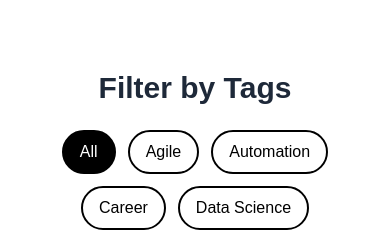
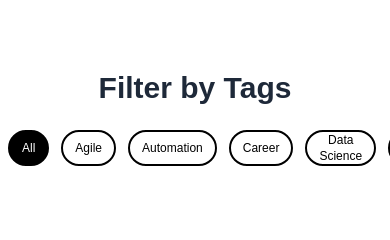
Before and after one commit to Con-Adonis/Connor-Portfolio, a Next.js app: page /blog in a window 390 px wide. Shown: the part 592-832 px from the top of the page. Built offline with nearby package versions, Linux system fonts and the light colour scheme.

Commit message:
button reshaping

```diff
--- a/src/pages/blog.tsx
+++ b/src/pages/blog.tsx
@@ -116,16 +116,16 @@ export default function Blog() {
         </section>
 
         {/* Tag Filter */}
-        <section className="mb-16 text-center px-6">
+        <section className="mb-16 text-center">
           <h2 className="text-3xl font-semibold mb-6 text-gray-800">
             Filter by Tags
           </h2>
-          <div className="flex flex-wrap justify-center gap-3">
+          <div className="flex px-2 pb-4 text-xs md:text-base overflow-scroll md:flex-wrap justify-left md:justify-center gap-3">
             {allTags.map((tag) => (
               <button
                 key={tag}
                 onClick={() => setSelectedTag(tag)}
-                className={`px-4 py-2 rounded-full border-2 border-black transition
+                className={`px-3 sm:grid-rows-2 sm:overflow-jusitify md:px-4 md:py-2 rounded-full border-2 border-black transition
                 duration-300 ease-in-out cursor-pointer
                 ${
                   selectedTag === tag || (!selectedTag && tag === "All")
```
